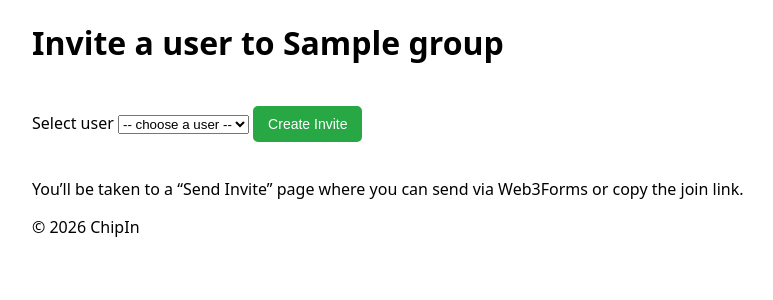
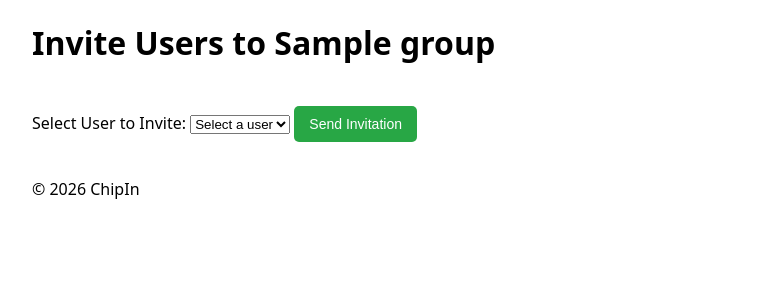
Before and after one commit to ProdPreva1l/CS26-SWA, a Django app: page /chipin/group/1/invite/ in a window 1280 px wide. Shown: the part 125-425 px from the top of the page, without its empty margins (0-773 px from the left). Run offline with Django 5.2, Linux system fonts and the light colour scheme; a user stored in the database is signed in; tables that the repository leaves empty hold one stand-in row (values such as "Sample post").

Commit message:
feat: join requests & request voting

```diff
--- a/chipin/admin.py
+++ b/chipin/admin.py
@@ -4,9 +4,3 @@ from .models import Group, Invite
 @admin.register(Group)
 class GroupAdmin(admin.ModelAdmin):
     list_display = ("name", "admin")
-
-@admin.register(Invite)
-class InviteAdmin(admin.ModelAdmin):
-    list_display = ("group", "invited_user", "invited_by", "accepted", "expires_at", "created_at")
-    list_filter = ("accepted", "group")
-    search_fields = ("group__name", "invited_user__username", "invited_by__username")
--- /dev/null
+++ b/chipin/context_processors.py
@@ -0,0 +1,9 @@
+from users.models import Profile
+
+def user_profile(request):
+    if request.user.is_authenticated:
+        try:
+            return {'nickname': request.user.profile.nickname}
+        except Profile.DoesNotExist:
+            return {'nickname': request.user.username}  # Fallback to username if no profile exists
+    return {}
--- a/chipin/templates/chipin/base.html
+++ b/chipin/templates/chipin/base.html
@@ -12,7 +12,7 @@
     </div>
     <div class="user-info">
         {% if request.user.is_authenticated %}
-            <span>{{ request.user.username }}</span>
+            <span>{{ request.user.profile.nickname }}</span>
             <form action="{% url 'users:logout' %}" method="post">
                 {% csrf_token %}
                 <button type="submit">Logout</button>
--- a/chipin/templates/chipin/invite_users.html
+++ b/chipin/templates/chipin/invite_users.html
@@ -1,18 +1,17 @@
 {% extends 'chipin/base.html' %}
+{% load static %}
+{% block title %}Invite Users to {{ group.name }}{% endblock %}
 {% block content %}
-  <h1>Invite a user to {{ group.name }}</h1>
-  <form method="post">
-    {% csrf_token %}
-    <label for="invited_user_id">Select user</label>
-    <select name="invited_user_id" id="invited_user_id" required>
-      <option value="" disabled selected>-- choose a user --</option>
-      {% for u in users_not_in_group %}
-        <option value="{{ u.id }}">{{ u.username }}{% if u.email %} ({{ u.email }}){% endif %}</option>
-      {% endfor %}
-    </select>
-    <button type="submit">Create Invite</button>
-  </form>
-  <p style="margin-top:1rem">
-    You’ll be taken to a “Send Invite” page where you can send via Web3Forms or copy the join link.
-  </p>
+    <h1>Invite Users to {{ group.name }}</h1>
+    <form method="post">
+        {% csrf_token %}
+        <label for="user_id">Select User to Invite:</label>
+        <select name="user_id" id="user_id" required>
+            <option value="">Select a user</option>
+            {% for user in users_not_in_group %}
+                <option value="{{ user.id }}">{{ user.profile.nickname }}</option>
+            {% endfor %}
+        </select>
+        <button type="submit">Send Invitation</button>
+    </form>
 {% endblock %}
--- a/chipin/urls.py
+++ b/chipin/urls.py
@@ -2,13 +2,15 @@ from django.urls import path
 from . import views
 
 urlpatterns = [
-   path("", views.home, name="home"),
-   path('create_group/', views.create_group, name='create_group'),
-   path('group/<int:group_id>/delete/', views.delete_group, name='delete_group'),
-   path('group/<int:group_id>/', views.group_detail, name='group_detail'),
-   path('group/<int:group_id>/invite/', views.invite_users, name='invite_users'),
-   path("group/<int:group_id>/leave/", views.leave_group, name="leave_group"),
-   path("invites/accept/<uuid:token>/", views.accept_invite, name="accept_invite"),
-   path("groups/<int:group_id>/invite/<int:invite_id>/send/", views.web3forms_invite, name="web3forms_invite"),
-   path("invites/sent/", views.invite_sent, name="invite_sent"),
+    path("", views.home, name="home"),
+    path('create_group/', views.create_group, name='create_group'),
+    path('group/<int:group_id>/', views.group_detail, name='group_detail'),
+    path('group/<int:group_id>/invite/', views.invite_users, name='invite_users'),
+    path('group/<int:group_id>/accept/', views.accept_invite, name='accept_invite'),
+    path('group/<int:group_id>/delete/', views.delete_group, name='delete_group'),
+    path('delete-join-request/<int:request_id>/', views.delete_join_request, name='delete_join_request'),
+    path('group/<int:group_id>/request-to-join/', views.request_to_join_group, name='request_to_join_group'),
+    path('group/<int:group_id>/leave/', views.leave_group, name='leave_group'),
+    path('group/<int:group_id>/request/<int:request_id>/vote/<str:vote>/', views.vote_on_join_request,
+         name='vote_on_join_request'),
 ]
--- a/chipin/views.py
+++ b/chipin/views.py
@@ -4,13 +4,26 @@ from django.contrib import messages
 from django.contrib.auth.models import User
 from django.utils import timezone
 from django.conf import settings
-from .models import Group, Invite
+from .models import Group, Invite, GroupJoinRequest
 from .forms import GroupCreationForm
 from django.urls import reverse
 
-@login_required(login_url='users:login')
+@login_required
 def home(request):
-    return render(request, "chipin/home.html")
+    # Get all groups where the user has been invited but not accepted the invite
+    pending_invitations = Group.objects.filter(invited_users=request.user)
+
+    # Get all join requests submitted by the current user
+    user_join_requests = GroupJoinRequest.objects.filter(user=request.user)
+
+    # Get all groups where the user is NOT a member
+    available_groups = Group.objects.exclude(members=request.user)
+
+    return render(request, 'chipin/home.html', {  # Pass data to the template
+        'pending_invitations': pending_invitations,
+        'user_join_requests': user_join_requests,
+        'available_groups': available_groups
+    })
 
 @login_required
 def create_group(request):
@@ -42,128 +55,99 @@ def delete_group(request, group_id):
 @login_required
 def invite_users(request, group_id):
     group = get_object_or_404(Group, id=group_id)
-
-    # Only the group admin can create invites
-    if request.user != group.admin:
-        messages.error(request, "Only the group administrator can invite members.")
-        return redirect("chipin:group_detail", group_id=group.id)
-
-    # Users who are not in the group (and aren’t the admin if you wish)
-    users_not_in_group = User.objects.exclude(
-        id__in=group.members.values_list('id', flat=True)
-    )
-
-    if request.method == "POST":
-        try:
-            invited_user_id = int(request.POST.get("invited_user_id", "0"))
-        except ValueError:
-            invited_user_id = 0
-
-        invited_user = users_not_in_group.filter(id=invited_user_id).first()
-        if not invited_user:
-            messages.error(request, "Please select a valid user to invite.")
-            return redirect("chipin:invite_users", group_id=group.id)
-
-        invite, created = Invite.objects.get_or_create(
-            group=group,
-            invited_user=invited_user,
-            defaults={"invited_by": request.user},
-        )
-        if invite.is_expired():
-            invite.expires_at = timezone.now() + timezone.timedelta(days=14)
-            invite.accepted = False
-            invite.save(update_fields=["expires_at", "accepted"])
-
-        return redirect("chipin:web3forms_invite", group_id=group.id, invite_id=invite.id)
-
-    return render(
-        request,
-        "chipin/invite_users.html",
-        {"group": group, "users_not_in_group": users_not_in_group},
-    )
+    users_not_in_group = User.objects.exclude(id__in=group.members.values_list('id', flat=True))
+    if request.method == 'POST':
+        user_id = request.POST.get('user_id')
+        invited_user = get_object_or_404(User, id=user_id)
+        if invited_user in group.invited_users.all():
+            messages.info(request, f'{invited_user.profile.nickname} has already been invited.')
+        else:
+            group.invited_users.add(invited_user)
+            messages.success(request, f'Invitation sent to {invited_user.profile.nickname}.')
+        return redirect('chipin:group_detail', group_id=group.id)
+    return render(request, 'chipin/invite_users.html', {
+        'group': group,
+        'users_not_in_group': users_not_in_group
+    })
 
 @login_required
-def web3forms_invite(request, group_id, invite_id):
-    invite = get_object_or_404(Invite, id=invite_id, group_id=group_id)
-    accept_link = invite.accept_url()
-    WEB3FORMS_ACCESS_KEY = getattr(settings, "WEB3FORMS_ACCESS_KEY", "")
-
-    thank_you_url = request.build_absolute_uri(
-            reverse("chipin:invite_sent") + f"?group={invite.group.id}&invite={invite.id}"
-        )
-
-    return render(
-        request,
-        "chipin/web3forms_invite.html",
-        {
-            "group": invite.group,
-            "invite": invite,
-            "accept_link": accept_link,
-            "WEB3FORMS_ACCESS_KEY": WEB3FORMS_ACCESS_KEY,
-            "redirect_url": thank_you_url,
-        },
-    )
-
-def accept_invite(request, token):
-    invite = get_object_or_404(Invite, token=token)
-    if invite.accepted:
-        if getattr(settings, "DEMO_AUTO_ACCEPT_INVITES", False):
-            _auto_login_as_invitee(request, invite)
-        messages.info(request, f"This invitation has already been used for {invite.invited_user.username}.")
-        return redirect("chipin:group_detail", group_id=invite.group.id)
-    if hasattr(invite, "is_expired") and invite.is_expired():
-        messages.error(request, "This invitation has expired.")
-        return redirect("chipin:home")
-    if getattr(settings, "DEMO_AUTO_ACCEPT_INVITES", False):
-        _auto_login_as_invitee(request, invite)
-    group = invite.group
-    group.members.add(invite.invited_user)
-    invite.accepted = True
-    if not hasattr(invite, "used_at"):
-        pass
+def accept_invite(request, group_id):
+    group = get_object_or_404(Group, id=group_id)
+    user_id = request.GET.get('user_id')
+    if user_id:
+        invited_user = get_object_or_404(User, id=user_id)
+        if invited_user in group.members.all():
+            messages.info(request, f'{invited_user.profile.nickname} is already a member of the group "{group.name}".')
+        elif invited_user in group.invited_users.all():
+            group.members.add(invited_user)
+            group.invited_users.remove(invited_user)  # Remove from invited list
+            messages.success(request, f'{invited_user.profile.nickname} has successfully joined the group "{group.name}".')
+        else:
+            messages.error(request, "You are not invited to join this group.")
     else:
-        invite.used_at = timezone.now()
-    invite.save()
-    messages.success(request, f"You have joined {group.name}.")
-    return redirect("chipin:group_detail", group_id=group.id)
-
-def _auto_login_as_invitee(request, invite):
-    user = invite.invited_user
-    backend = None
-    try:
-        backend = settings.AUTHENTICATION_BACKENDS[0]
-    except Exception:
-        backend = "django.contrib.auth.backends.ModelBackend"
-    setattr(user, "backend", backend)
-    login(request, user)
+        messages.error(request, "Invalid invitation link.")
+    return redirect('chipin:group_detail', group_id=group.id)
 
 @login_required
-def invite_sent(request):
-    group_id = request.GET.get("group")
-    invite_id = request.GET.get("invite")
-    group = get_object_or_404(Group, id=group_id) if group_id else None
-    invite = get_object_or_404(Invite, id=invite_id) if invite_id else None
-    return render(
-        request,
-        "chipin/invite_sent.html",
-        {
-            "group": group,
-            "invite": invite,
-        },
-    )
+def request_to_join_group(request, group_id):
+    group = get_object_or_404(Group, id=group_id)
+    # Check if the user is already a member
+    if request.user in group.members.all():
+        messages.info(request, "You are already a member of this group.")
+        return redirect('chipin:group_detail', group_id=group.id)
+    # Check if the user has already submitted a join request
+    join_request, created = GroupJoinRequest.objects.get_or_create(user=request.user, group=group)
+    if created:
+        messages.success(request, "Your request to join the group has been submitted.")
+    else:
+        messages.info(request, "You have already requested to join this group.")
+    return redirect('chipin:group_detail', group_id=group.id)
+
+
+@login_required
+def delete_join_request(request, request_id):
+    join_request = get_object_or_404(GroupJoinRequest, id=request_id, user=request.user)
+    # Ensure the logged-in user can only delete their own join requests
+    if join_request.user == request.user:
+        join_request.delete()
+        messages.success(request, "Your join request has been successfully deleted.")
+    else:
+        messages.error(request, "You are not authorised to delete this join request.")
+    return redirect('chipin:home')
+
 
 @login_required
 def leave_group(request, group_id):
     group = get_object_or_404(Group, id=group_id)
+    # Check if the user is a member of the group
+    if request.user in group.members.all():
+        group.members.remove(request.user)  # Remove the user from the group
+        messages.success(request, f'You have left the group {group.name}.')
+    else:
+        messages.error(request, 'You are not a member of this group.')
+    return redirect('chipin:home')
 
+
+@login_required
+def vote_on_join_request(request, group_id, request_id, vote):
+    group = get_object_or_404(Group, id=group_id)
+    join_request = get_object_or_404(GroupJoinRequest, id=request_id)
     if request.user not in group.members.all():
-        messages.error(request, "You’re not a member of this group.")
-        return redirect("chipin:group_detail", group_id=group.id)
+        messages.error(request, "You must be a member of the group to vote.")
+        return redirect('chipin:group_detail', group_id=group.id)
+    if request.user in join_request.votes.all():
+        messages.info(request, "You have already voted.")
+        return redirect('chipin:group_detail', group_id=group.id)
 
-    if request.user == group.admin:
-        messages.error(request, "Admins can’t leave their own group. Transfer admin or delete the group.")
-        return redirect("chipin:group_detail", group_id=group.id)
+    # Register the user's vote
+    join_request.votes.add(request.user)
 
-    group.members.remove(request.user)
-    messages.success(request, f'You left "{group.name}".')
-    return redirect("chipin:home")
+    # Calculate if more than 60% of members have approved
+    total_members = group.members.count()
+    total_votes = join_request.votes.count()
+    if total_votes / total_members >= 0.6:
+        join_request.is_approved = True
+        group.members.add(join_request.user)  # Add the user to the group
+        join_request.save()
+        messages.success(request, f"{join_request.user.profile.nickname} has been approved to join the group!")
+    return redirect('chipin:group_detail', group_id=group.id)
--- a/core/settings.py
+++ b/core/settings.py
@@ -76,13 +76,13 @@ TEMPLATES = [
                 'django.template.context_processors.request',
                 'django.contrib.auth.context_processors.auth',
                 'django.contrib.messages.context_processors.messages',
+                'chipin.context_processors.user_profile',
             ],
         },
     },
 ]
 
 WSGI_APPLICATION = 'core.wsgi.application'
-
 
 # Database
 # https://docs.djangoproject.com/en/6.0/ref/settings/#databases
@@ -93,7 +93,6 @@ DATABASES = {
         'NAME': BASE_DIR / 'db.sqlite3',
     }
 }
-
 
 # Password validation
 # https://docs.djangoproject.com/en/6.0/ref/settings/#auth-password-validators
@@ -113,7 +112,6 @@ AUTH_PASSWORD_VALIDATORS = [
     },
 ]
 
-
 # Internationalization
 # https://docs.djangoproject.com/en/6.0/topics/i18n/
 
@@ -125,7 +123,6 @@ USE_I18N = True
 
 USE_TZ = True
 
-
 # Static files (CSS, JavaScript, Images)
 # https://docs.djangoproject.com/en/6.0/howto/static-files/
 
```
Also changed, not shown: chipin/models.py (+8 -0 lines), chipin/templates/chipin/group_detail.html (+40 -9 lines), chipin/templates/chipin/home.html (+42 -0 lines), chipin/templates/chipin/invite_sent.html (deleted, +0 -19 lines), chipin/templates/chipin/web3forms_invite.html (deleted, +0 -74 lines), chipin/migrations/0002_group_invited_users_groupjoinrequest.py (added).
